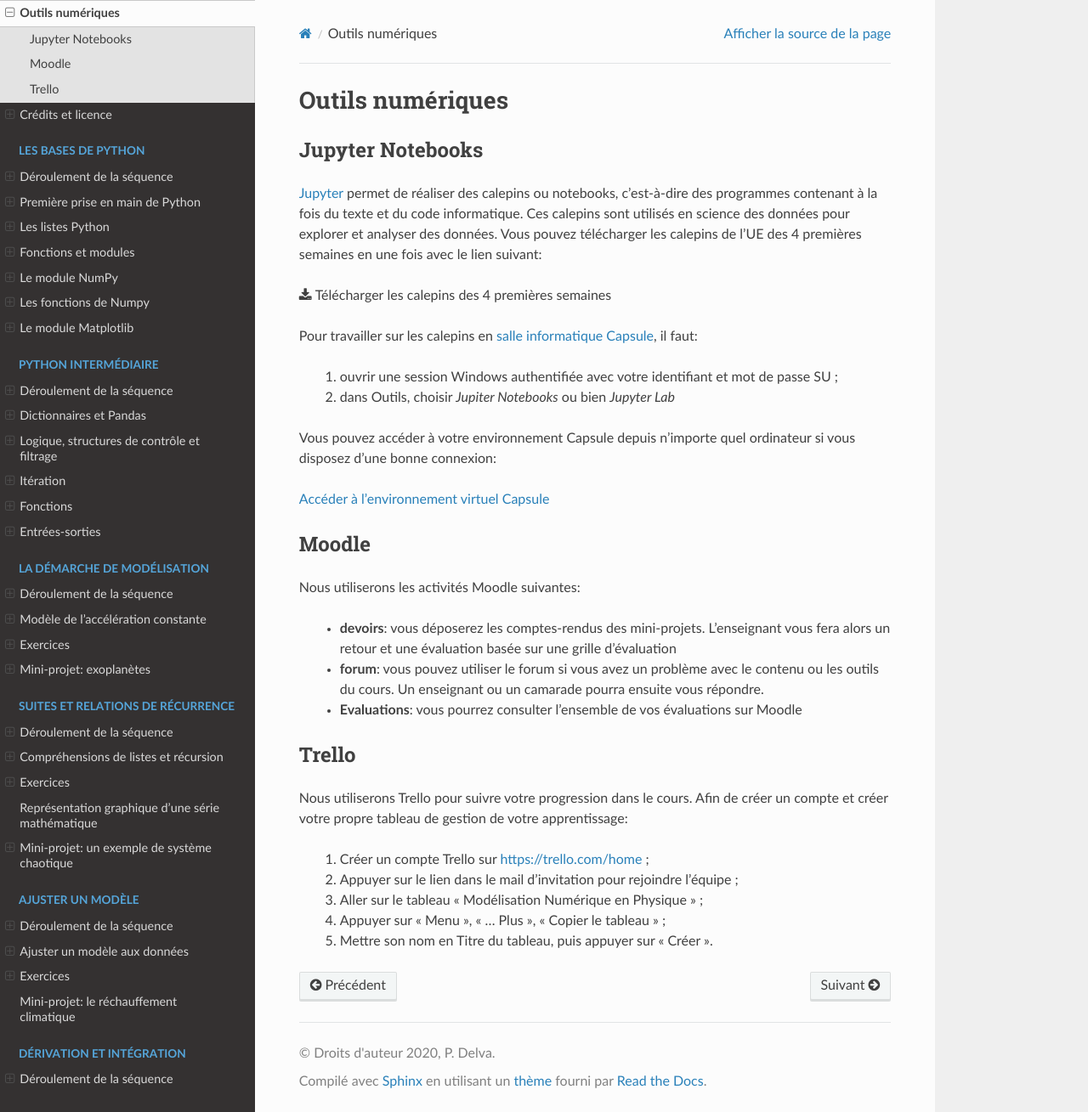
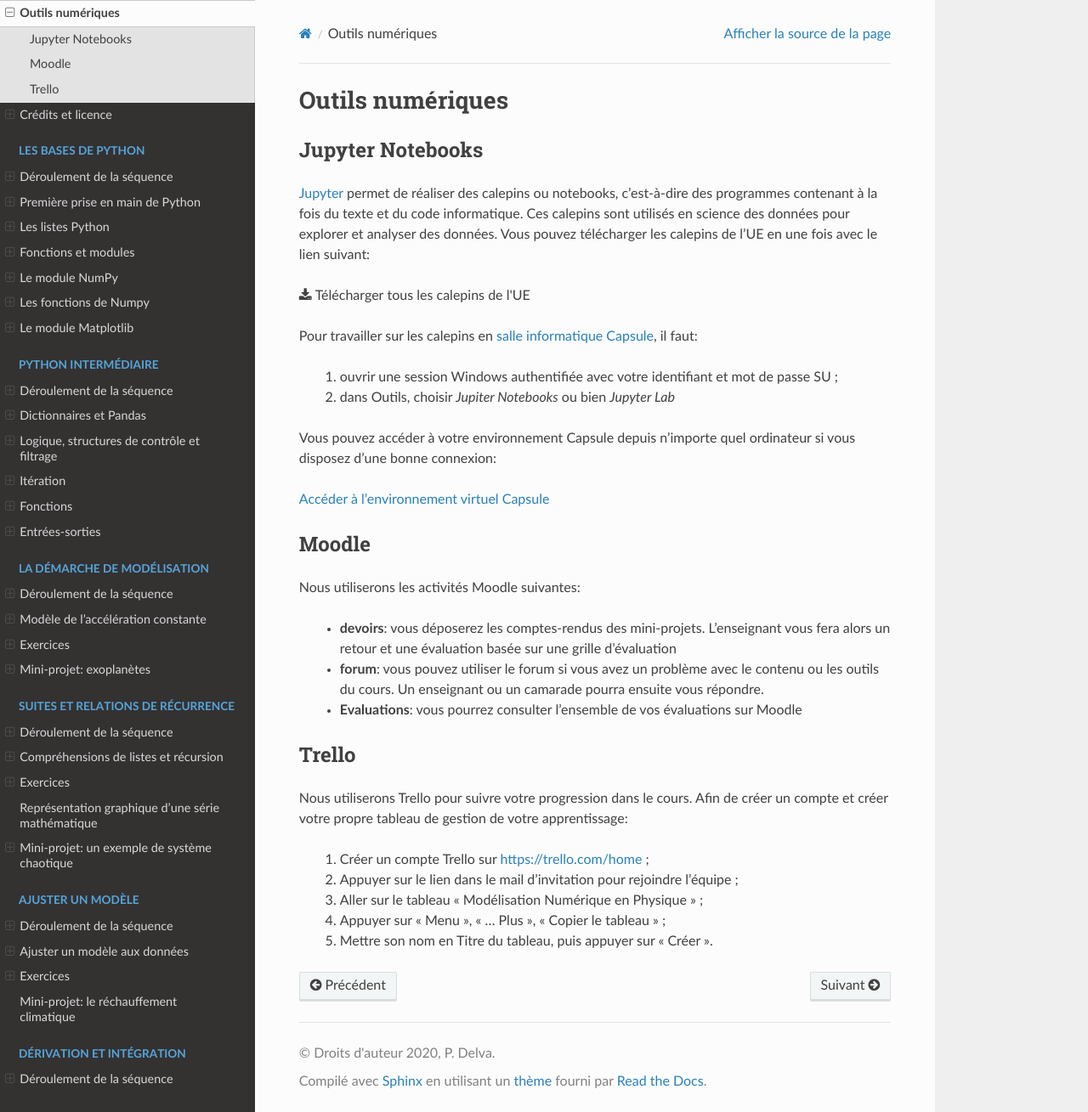
Before and after one commit to phys-mod/site, a Sphinx documentation site: the page built from source/cours-info/installation.rst, in a window 1280 px wide and 1309 px high. Shown: the whole window at 85% size. Built offline with Sphinx 7.4.7 and the Read the Docs theme 2.0.0, drawn with Linux system fonts in a browser that asks for light colours.

Commit message:
text modif

```diff
--- a/source/cours-info/installation.rst
+++ b/source/cours-info/installation.rst
@@ -6,10 +6,10 @@ Jupyter Notebooks
 `Jupyter <https://jupyter.org/>`_ permet de réaliser des calepins ou notebooks, c’est-à-dire des
 programmes contenant à la fois du texte et du code informatique. Ces
 calepins sont utilisés en science des données pour explorer et analyser des
-données. Vous pouvez télécharger les calepins de l’UE des 4 premières semaines en une fois
+données. Vous pouvez télécharger les calepins de l’UE en une fois
 avec le lien suivant:
 
-:download:`Télécharger les calepins des 4 premières semaines <../notebooks/calepins-etu.zip>`
+:download:`Télécharger tous les calepins de l'UE <../notebooks/calepins-etu.zip>`
 
 Pour travailler sur les calepins en `salle informatique Capsule <https://lutes.upmc.fr/bdl-ext.php>`_, il faut:
 
```
